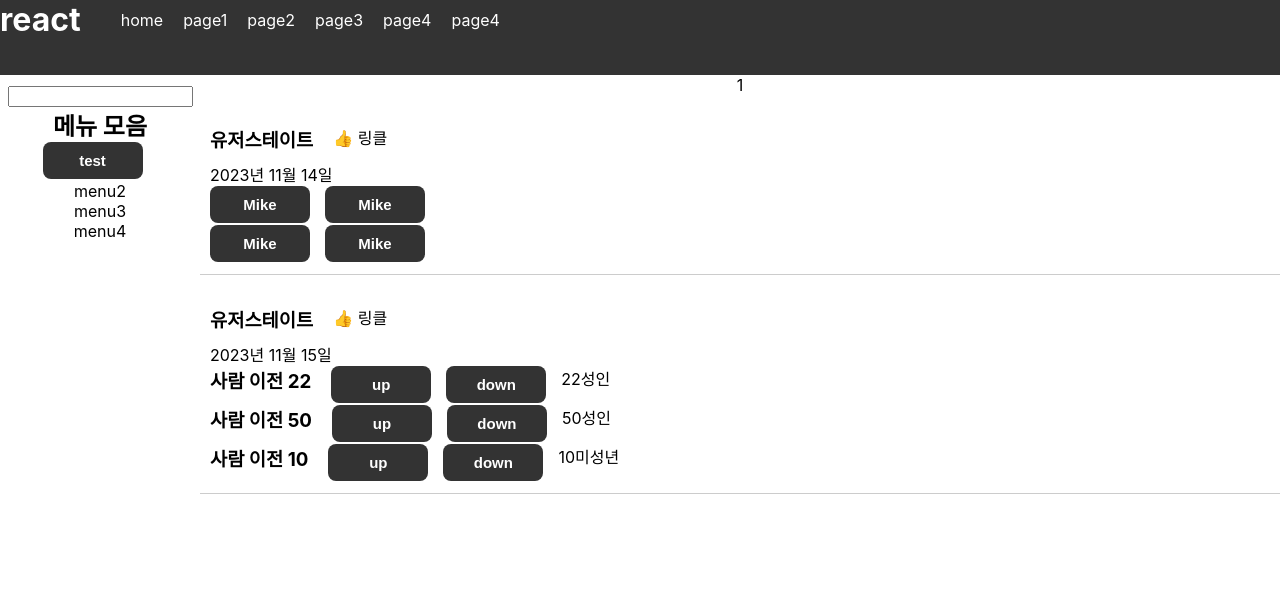
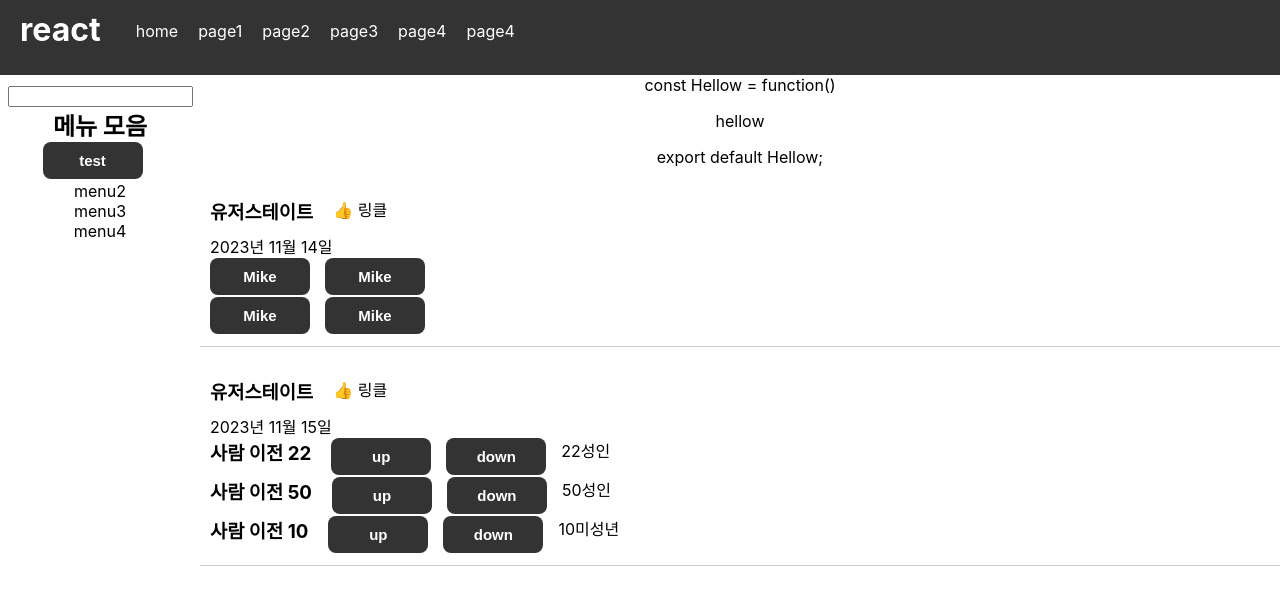
Before and after one commit to jeonghoona1816a2/portfolio_react, a React (Create React App) app: page /Project101 in a window 1280 px wide. Shown: the top 592 px of the page. Built offline with nearby package versions, Linux system fonts and the light colour scheme.

Commit message:
first commit

```diff
--- a/package.json
+++ b/package.json
@@ -6,6 +6,7 @@
     "@testing-library/jest-dom": "^5.17.0",
     "@testing-library/react": "^13.4.0",
     "@testing-library/user-event": "^13.5.0",
+    "gh-pages": "^6.1.0",
     "react": "^18.2.0",
     "react-dom": "^18.2.0",
     "react-router-dom": "^6.18.0",
--- a/src/100/project101.js
+++ b/src/100/project101.js
@@ -2,7 +2,27 @@
 export default function ProJect101(){
     return(
 
-    <div>1</div>
+<div>
+
+<div>
+const Hellow = function(){
+<p> hellow</p>
+}
+export default Hellow;
+
+</div>
+
+
+<div></div>
+
+
+</div>
+
+
+
+
+
+
 
 
     );
--- a/src/100/test.js
+++ b/src/100/test.js
@@ -122,7 +122,6 @@ function ccc(){   return 1000; };
  * 상위 cmponent에서 만든 state 쓰려면 props 문법
  * 이용해야함 mpn stop
  *
- *
 */
 
 
--- a/src/css/Common.css
+++ b/src/css/Common.css
@@ -5,12 +5,12 @@ a:link,a:visited,a:hover ,a:active {color: #333; text-decoration: none;}
 a:hover {color: #ccc;}
 
 .header{  height: 150px; background:#333;  height: 75px; color: #fff;  display:  flex;   flex-direction: row;    flex-wrap: nowrap; width: 100%;}
-.header .gnb h1{display: flex; padding:10px ; margin-left: 10px;}
-.header .gnb{ width: 100%; margin-left: 30px; display: flex; color: #fff;
+.header  h1{display: flex; padding:10px ; margin-left: 10px;}
+.header .gnb{ width: 100%; margin-left: 15px; display: flex; color: #fff;
   flex-direction: row;
   flex-wrap: nowrap;}
 
-.header .gnb a{margin: 10px; color: #fff;}
+.header .gnb a{margin: 10px; color: #fff; line-height: 43px;;}
 .header .gnb ul{display: flex;}
 .header .gnb ul li{margin: 1px 10px; cursor: pointer;}
 .header .gnb ul li:hover{ color:#ccc; border: 1px solid #ccc; border-radius: 5px;}
--- a/src/css/Mobile.css
+++ b/src/css/Mobile.css
@@ -1,4 +1,5 @@
 
 @media only screen and (max-width: 700px) {
    .lnb{ display: none;}
+   .content{width: 100%; margin: 10px;}
   }
```
Also changed, not shown: src/App.js (+0 -8 lines), 1 other file (tests, documents, lock files or other folders).
